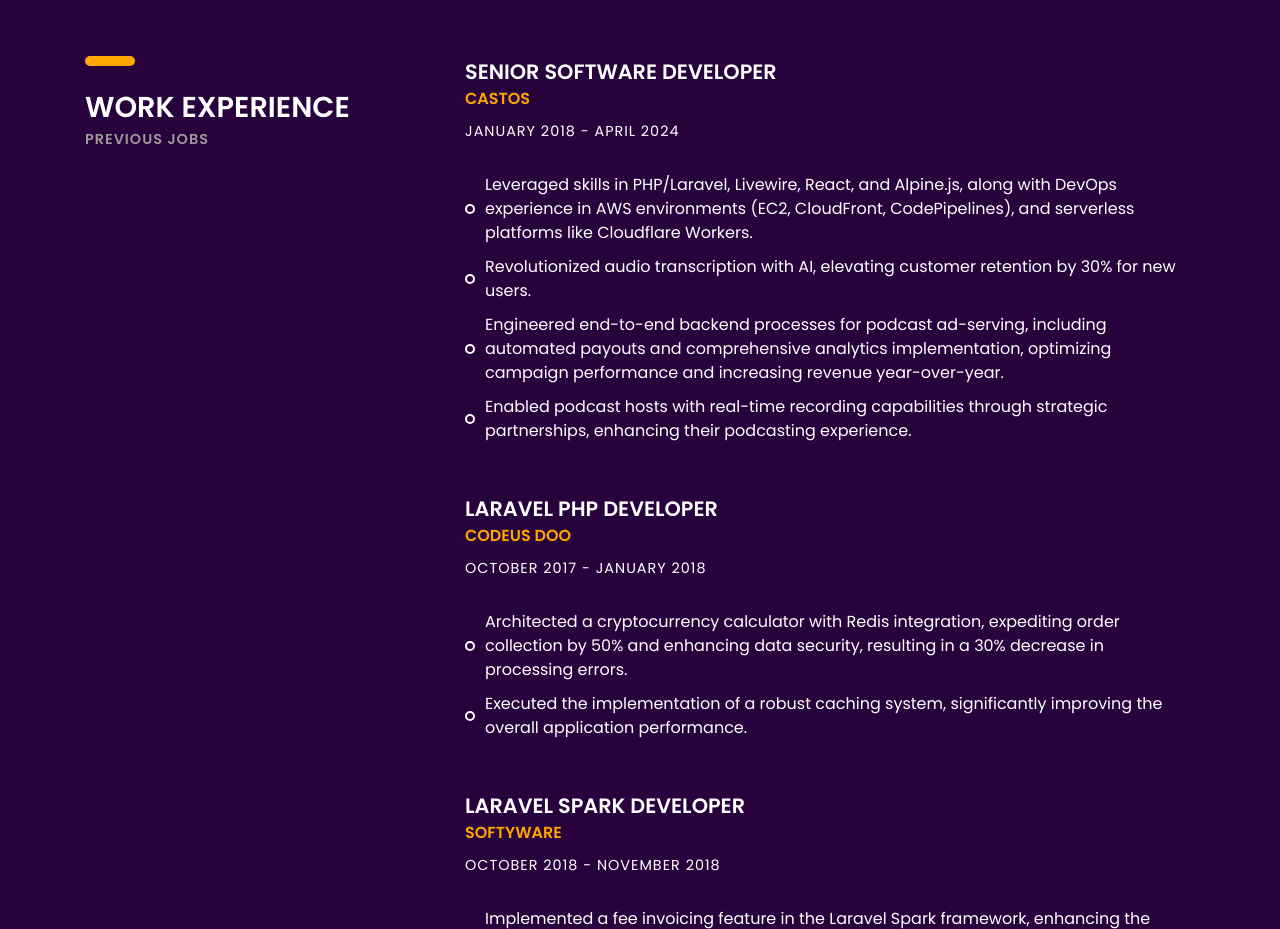
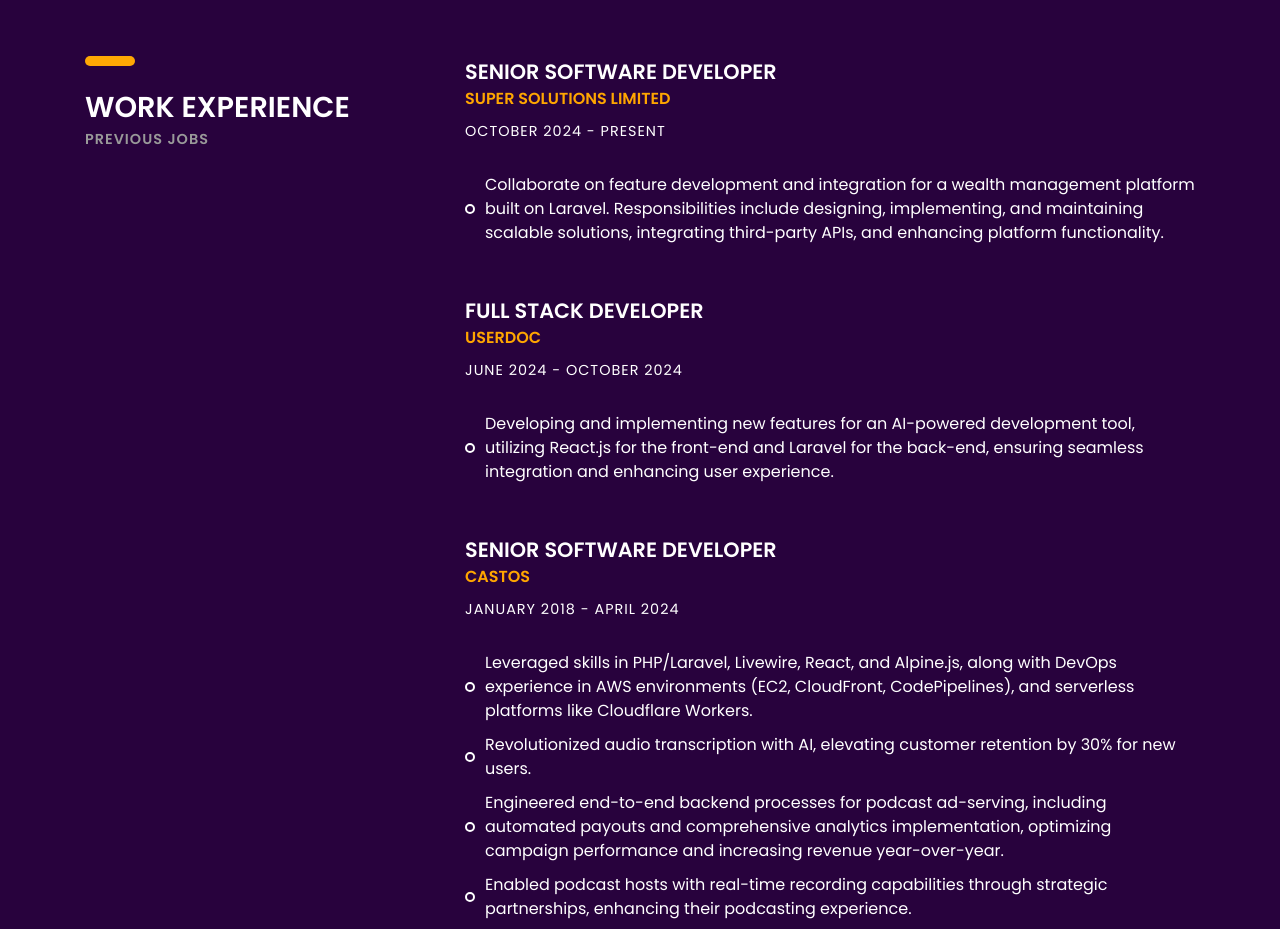
Before and after one commit to daniloradovic/daniloradovic.github.io, a plain HTML site: page index.html in a window 1280 px wide. Shown: the part 1360-2289 px from the top of the page. Drawn offline with Linux system fonts and the light colour scheme; files whose address does not match are found by name.

Commit message:
fix: porfolio edit

```diff
--- a/index.html
+++ b/index.html
@@ -171,6 +171,24 @@
 				<div class="col-sm-8">
 					<div class="experience margin-b-50">
 						<h4><b>SENIOR SOFTWARE DEVELOPER</b></h4>
+						<h5 class="font-yellow"><b>SUPER SOLUTIONS LIMITED</b></h5>
+						<h6 class="margin-t-10 margin-b-30">OCTOBER 2024 - PRESENT</h6>
+						<ul class="list margin-b-30">
+							<li>Collaborate on feature development and integration for a wealth management platform built on Laravel. Responsibilities include designing, implementing, and maintaining scalable solutions, integrating third-party APIs, and enhancing platform functionality.</li>
+						</ul>
+					</div><!-- experience -->
+
+					<div class="experience margin-b-50">
+						<h4><b>FULL STACK DEVELOPER</b></h4>
+						<h5 class="font-yellow"><b>USERDOC</b></h5>
+						<h6 class="margin-t-10 margin-b-30">JUNE 2024 - OCTOBER 2024</h6>
+						<ul class="list margin-b-30">
+							<li>Developing and implementing new features for an AI-powered development tool, utilizing React.js for the front-end and Laravel for the back-end, ensuring seamless integration and enhancing user experience.</li>
+						</ul>
+					</div><!-- experience -->
+
+					<div class="experience margin-b-50">
+						<h4><b>SENIOR SOFTWARE DEVELOPER</b></h4>
 						<h5 class="font-yellow"><b>CASTOS</b></h5>
 						<h6 class="margin-t-10 margin-b-30">JANUARY 2018 - APRIL 2024</h6>
 						<ul class="list margin-b-30">
```
